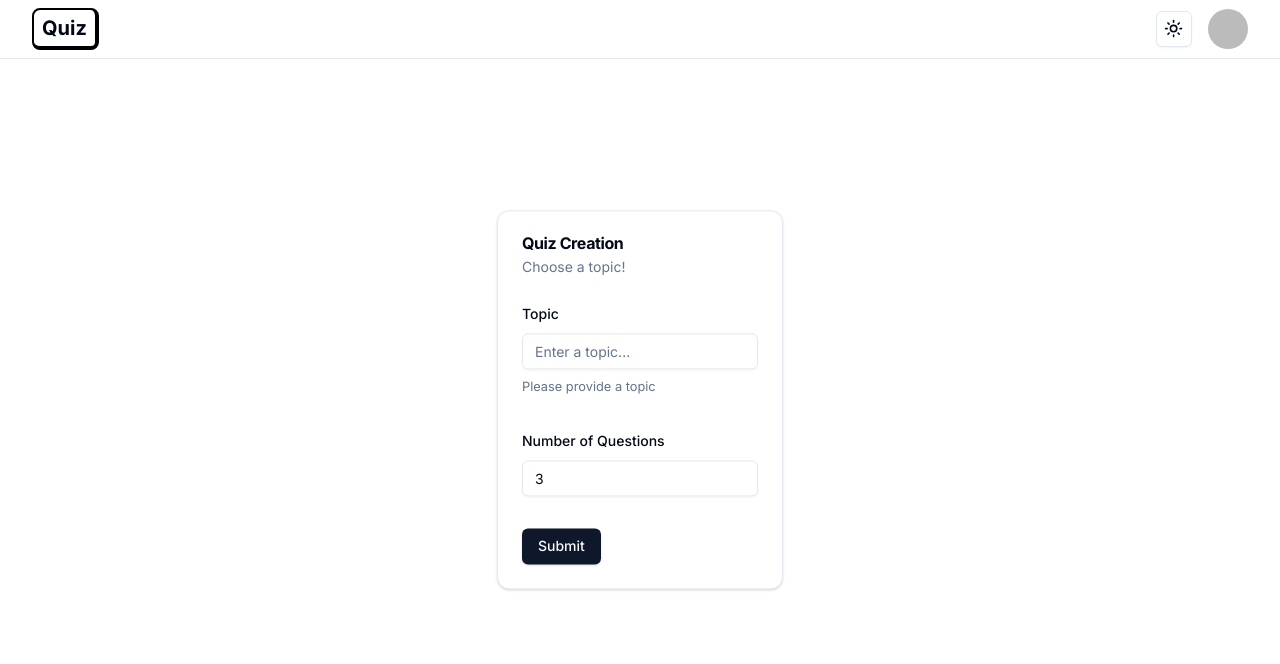
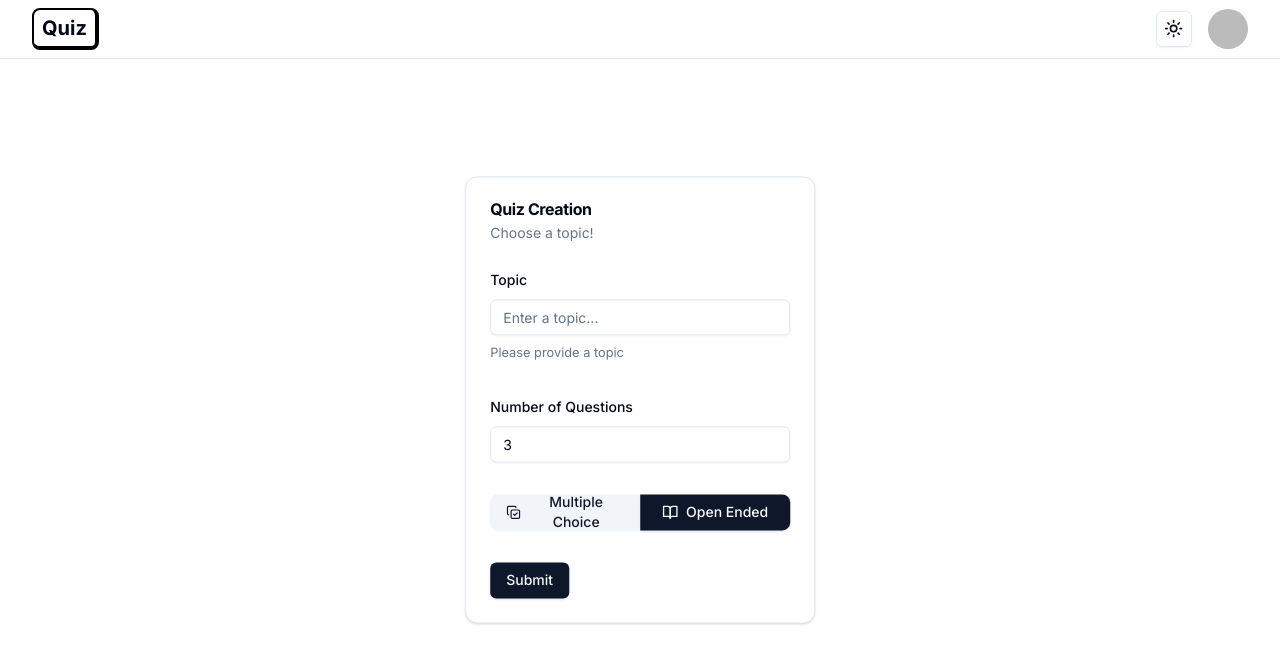
Before and after one commit to carlsondultra/openai-quiz, a Next.js app: page /quiz in a window 1280 px wide. Shown: the top 664 px of the page. Built offline with nearby package versions, Linux system fonts and the light colour scheme; no server answers; sample sign-in values are in the browser's storage.

Commit message:
finishing up the input form

```diff
--- a/package.json
+++ b/package.json
@@ -16,6 +16,7 @@
     "@radix-ui/react-dropdown-menu": "^2.0.5",
     "@radix-ui/react-icons": "^1.3.0",
     "@radix-ui/react-label": "^2.0.2",
+    "@radix-ui/react-separator": "^1.0.3",
     "@radix-ui/react-slot": "^1.0.2",
     "@types/node": "20.4.9",
     "@types/react": "18.2.20",
--- a/src/components/QuizCreation.tsx
+++ b/src/components/QuizCreation.tsx
@@ -16,6 +16,8 @@ import {
 } from "@/components/ui/form"
 import { Button } from "@/components/ui/button"
 import { Input } from "@/components/ui/input"
+import { BookOpen, CopyCheck } from "../../node_modules/lucide-react"
+import { Separator } from './ui/separator'
 
 
 
@@ -37,6 +39,8 @@ const QuizCreation = (props: Props) => {
 function onSubmit (input: Input){
     alert(JSON.stringify(input,null,2))
 }
+
+form.watch(); //re-renders component when state is changed
 
   return (
     <div className="absolute top-1/2 left-1/2 -translate-x-1/2 -translate-y-1/2">
@@ -85,6 +89,29 @@ function onSubmit (input: Input){
                             </FormItem>
                         )}
                         />
+                        <div className="flex justify-between">
+                            <Button
+                                type='button'
+                                onClick={() => {
+                                    form.setValue('type', 'mcq')
+                                }}
+                                className="w-1/2 rounded-none rounded-l-lg"
+                                variant={form.getValues('type') === 'mcq' ? 'default' : 'secondary'}
+                            >
+                                <CopyCheck className="w-4 h-4 mr-2"/>Multiple Choice
+                            </Button>
+                            <Separator orientation="vertical"/>
+                            <Button
+                                type='button'
+                                onClick={() => {
+                                    form.setValue('type', 'open_ended')
+                                }}
+                                className="w-1/2 rounded-none rounded-r-lg"
+                                variant={form.getValues('type') === 'open_ended' ? 'default' : 'secondary'}
+                            >
+                                <BookOpen className="w-4 h-4 mr-2" />Open Ended
+                            </Button>
+                        </div>
                         <Button type="submit">Submit</Button>
                     </form>
                 </Form>
--- /dev/null
+++ b/src/components/ui/separator.tsx
@@ -0,0 +1,31 @@
+"use client"
+
+import * as React from "react"
+import * as SeparatorPrimitive from "@radix-ui/react-separator"
+
+import { cn } from "@/lib/utils"
+
+const Separator = React.forwardRef<
+  React.ElementRef<typeof SeparatorPrimitive.Root>,
+  React.ComponentPropsWithoutRef<typeof SeparatorPrimitive.Root>
+>(
+  (
+    { className, orientation = "horizontal", decorative = true, ...props },
+    ref
+  ) => (
+    <SeparatorPrimitive.Root
+      ref={ref}
+      decorative={decorative}
+      orientation={orientation}
+      className={cn(
+        "shrink-0 bg-border",
+        orientation === "horizontal" ? "h-[1px] w-full" : "h-full w-[1px]",
+        className
+      )}
+      {...props}
+    />
+  )
+)
+Separator.displayName = SeparatorPrimitive.Root.displayName
+
+export { Separator }
```
Also changed, not shown: 1 other file (tests, documents, lock files or other folders).
